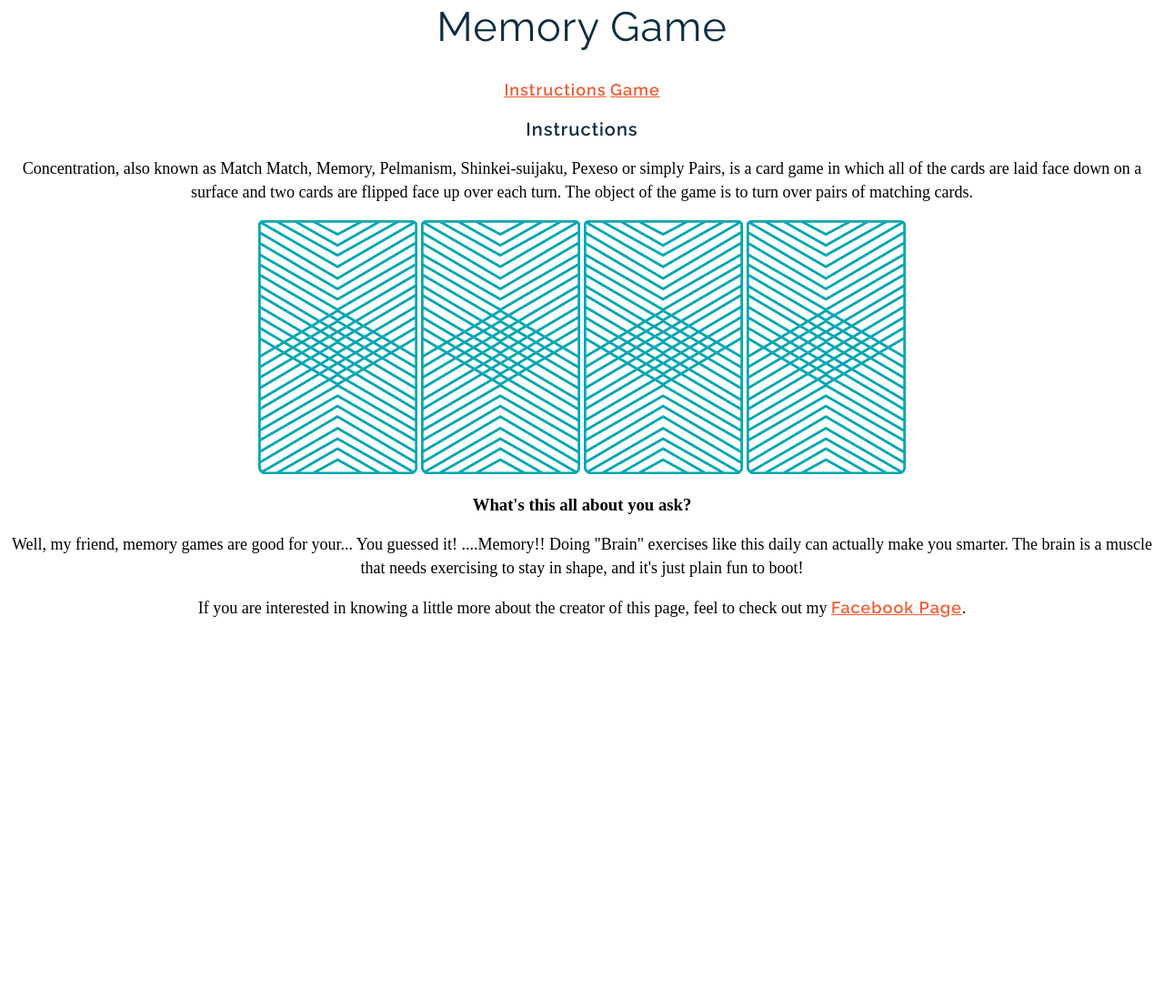
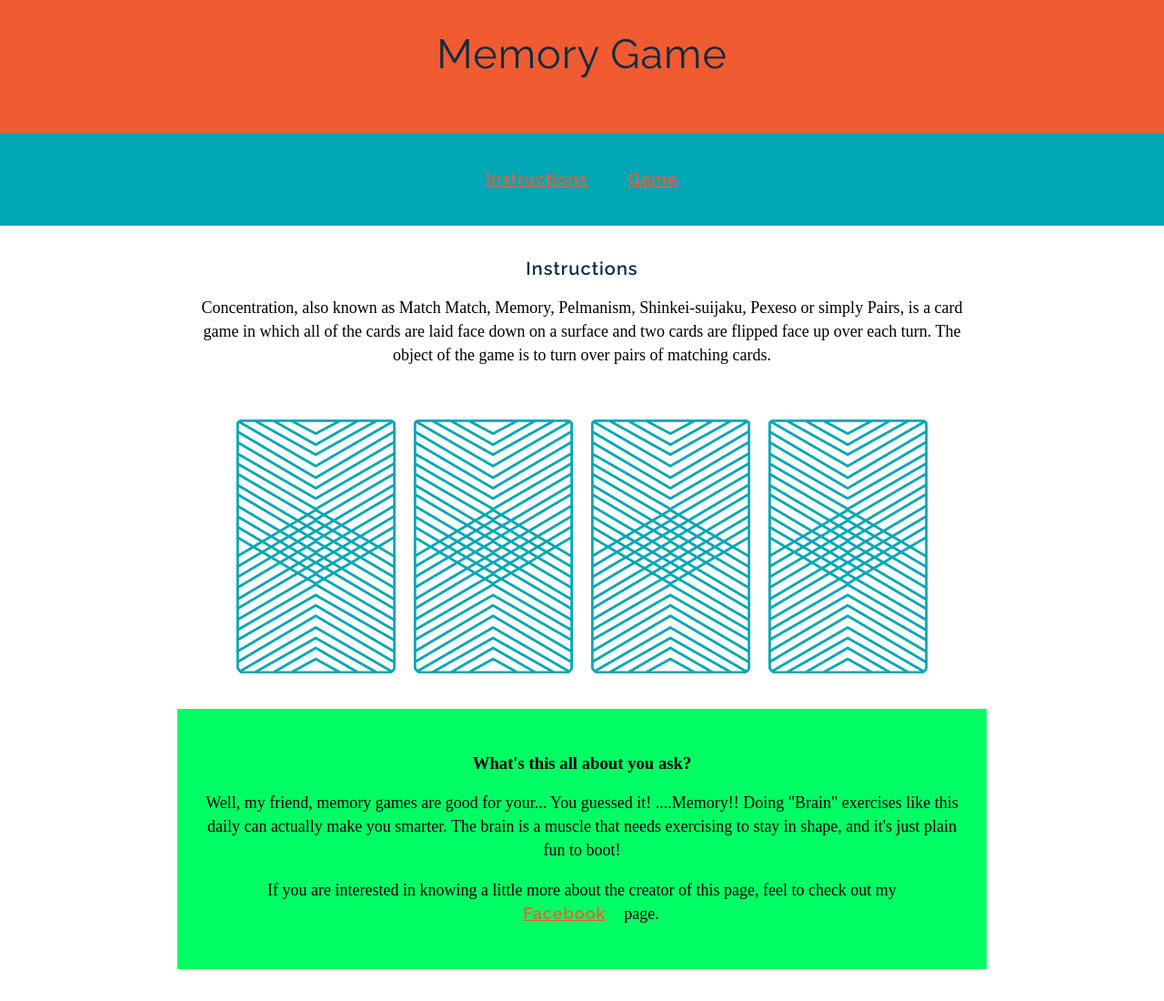
Before and after one commit to dscherer21/fundamentals, a plain HTML site: page memory_game/index.html in a window 1280 px wide. Shown: the part 27-1127 px from the top of the page at 91% size. Before the commit the page ends 800 px from the top, so only its background shows below. Drawn offline with Linux system fonts and the light colour scheme; a web font is replaced by a local one.

Commit message:
added header,main, and footer tags to index and css.

```diff
--- a/memory_game/index.html
+++ b/memory_game/index.html
@@ -7,8 +7,13 @@
 
 </head>
 <body>
+<header>
 <h1>Memory Game</h1>
+</header>
+<nav>
 <p><a href="#">Instructions</a> <a href="#">Game</a></p>
+</nav>
+<main>
 <h2>Instructions</h2>
 <p>Concentration, also known as Match Match, Memory, Pelmanism, Shinkei-suijaku, Pexeso or simply Pairs, is a card game in which all of the cards are laid face down on a surface and two cards are flipped face up over each turn. The object of the game is to turn over pairs of matching cards.</p>
 <div>
@@ -17,10 +22,12 @@
     <img src="images/back.png" alt="King of Diamonds">
     <img src="images/back.png" alt="King of Hearts">
   </div>
+  </main>
+  <footer>
 <h3>What's this all about you ask?</h3>
 <p> Well, my friend, memory games are good for your... You guessed it! ....Memory!! Doing "Brain" exercises like this daily can actually make you smarter. The brain is a muscle that needs exercising to stay in shape, and it's just plain fun to boot!</p>
-<p>If  you are interested in knowing a little more about the creator of this page, feel to check out my <a href="https://www.facebook.com/david.scherer.77">Facebook Page</a>.
-
+<p>If  you are interested in knowing a little more about the creator of this page, feel to check out my <a href="https://www.facebook.com/david.scherer.77">Facebook</a>page.</p>
+</footer>
 
 </body>
 </html>
--- a/memory_game/style.css
+++ b/memory_game/style.css
@@ -1,5 +1,6 @@
 body {
 	text-align: center;
+	margin: 0;
 
 }
 h1 {
@@ -16,6 +17,7 @@ a {
 letter-spacing: 1px;
 font-weight: 600;
 font-size: 18px;
+margin: 0 20px;
 
 }
 h2 {
@@ -32,3 +34,27 @@ line-height: 26px;
 font-size: 18px;
 
 }
+header {
+	background-color: #f15b31;
+padding: 30px 20px;
+
+}
+nav {
+	background-color: #00a6b3;
+	padding: 20px 0;
+}
+main {
+	width: 850px;
+	margin: 35px auto;
+
+}
+img {
+	margin: 40px 8px 0 8px;
+
+}
+footer {
+	padding: 30px 20px;
+width: 850px;
+margin: 35px auto;
+background-color: rgba(0,255,100,1);
+}
```
